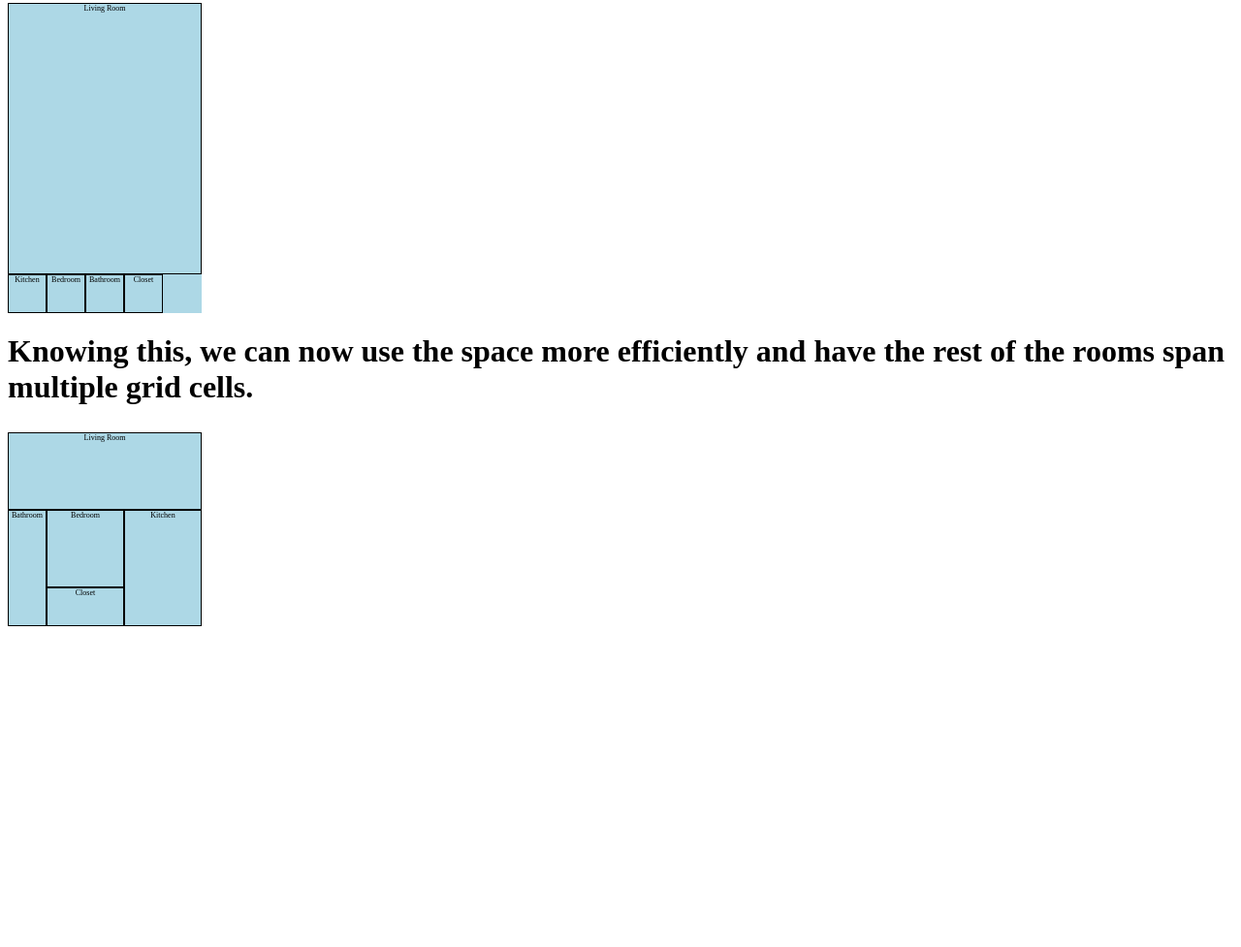
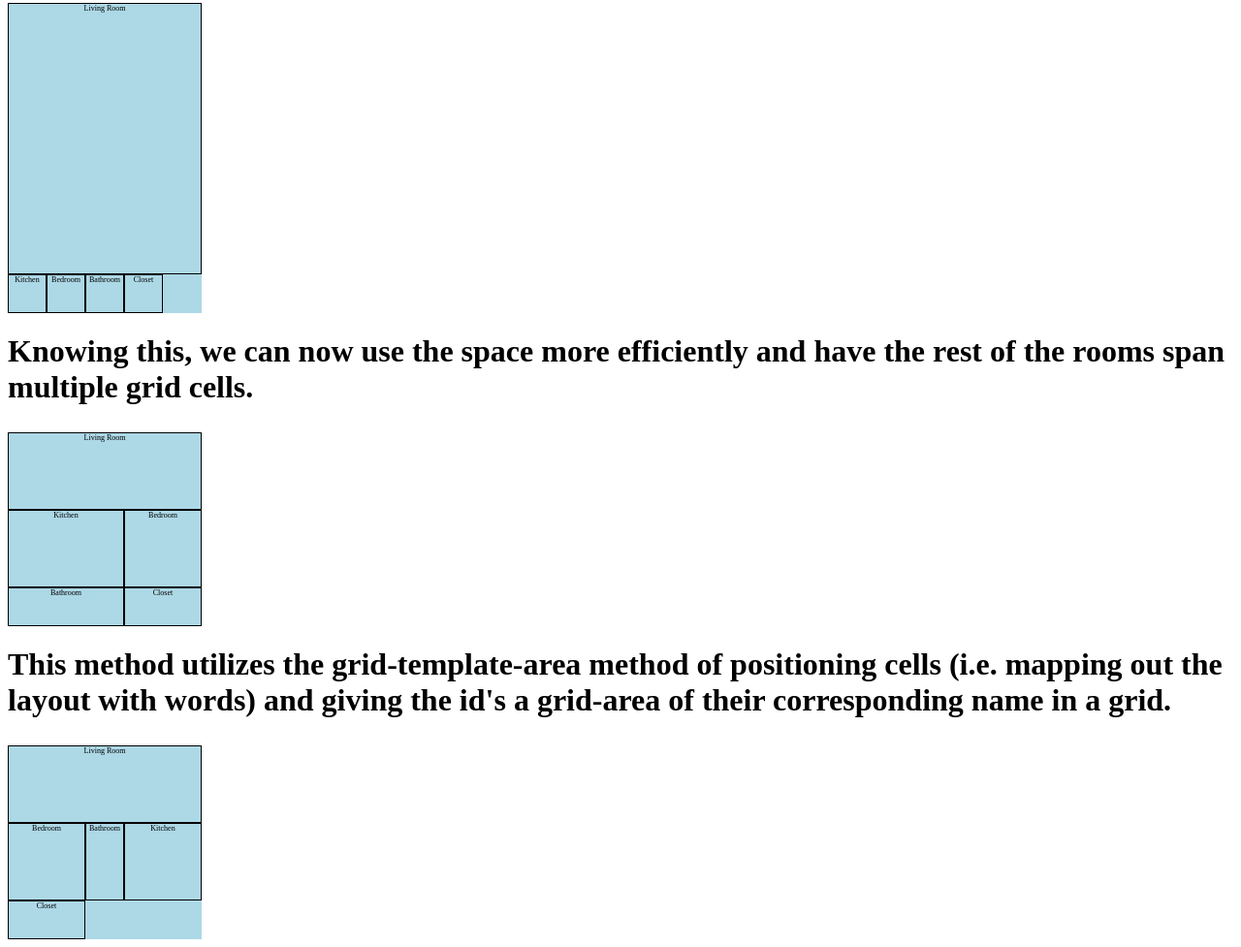
Before and after one commit to JMestre32/odin-lessons, a plain HTML site: page inter-html-css/grid/positioning-grid-elements/index.html in a window 1280 px wide. Shown: the part 500-1477 px from the top of the page at 97% size. Before the commit the page ends 1154 px from the top, so only its background shows below. Drawn offline with Linux system fonts and the light colour scheme.

Commit message:
Add grid template area notes

```diff
--- a/inter-html-css/grid/positioning-grid-elements/index.html
+++ b/inter-html-css/grid/positioning-grid-elements/index.html
@@ -38,6 +38,15 @@
         <div class="second-room" id="second-bedroom">Bedroom</div>
         <div class="second-room" id="second-bathroom">Bathroom</div>
         <div class="second-room" id="second-closet">Closet</div>
-      </div>
+    </div>
+
+    <h1>This method utilizes the grid-template-area method of positioning cells (i.e. mapping out the layout with words) and giving the id's a grid-area of their corresponding name in a grid. </h1>
+    <div class="fourth-container">
+        <div class="room" id="living-room">Living Room</div>
+        <div class="room" id="kitchen">Kitchen</div>
+        <div class="room" id="bedroom">Bedroom</div>
+        <div class="room" id="bathroom">Bathroom</div>
+        <div class="room" id="closet">Closet</div>
+    </div>
 </body>
 </html>
--- a/inter-html-css/grid/positioning-grid-elements/style.css
+++ b/inter-html-css/grid/positioning-grid-elements/style.css
@@ -62,28 +62,78 @@
     grid-row-end: 3;
   }
 
+  /* Take note of the short-hand used here. */
   #second-kitchen {
-    grid-column: 4 / 6;
-    grid-row: 3 / 6;
+    grid-column: 1 / 4;
+    grid-row: 3 / 5;
   }
 
   #second-bedroom {
-    grid-column-start: 2;
-    grid-column-end: 4;
+    grid-column-start: 4;
+    grid-column-end: 6;
     grid-row-start: 3;
     grid-row-end: 5;
   }
 
   #second-bathroom {
     grid-column-start: 1;
-    grid-column-end: 2;
-    grid-row-start: 3;
+    grid-column-end: 4;
+    grid-row-start: 5;
     grid-row-end: 6;
   }
 
   #second-closet {
-    grid-column-start: 2;
-    grid-column-end: 4;
+
+    /* GRID-AREA: grid-row-start / grid-column-start / grid-row-end / grid-column-end */
+
+    grid-area: 5 / 4 / 6 / 6;
+
+    /* Equivalent to this:  */
+    /* grid-column-start: 4;
+    grid-column-end: 6;
     grid-row-start: 5;
-    grid-row-end: 6;
+    grid-row-end: 6; */
   }
+
+/* Fourth example: Using the alternate grid-area method. */
+  /* There is an alternate way to use grid-area which is to meticulously map out the cells one by one by name. */
+  /* One cool feature about this is you can declare empty cells using the '.' character. */
+
+
+  .fourth-container {
+    display: inline-grid;
+    grid-template: 40px 40px 40px 40px 40px / 40px 40px 40px 40px 40px;
+    background-color: lightblue;
+    grid-template-areas:
+      "living-room living-room living-room living-room living-room"
+      "living-room living-room living-room living-room living-room"
+      "bedroom bedroom bathroom kitchen kitchen"
+      "bedroom bedroom bathroom kitchen kitchen"
+      "closet closet . . ."
+  }
+
+  .room {
+    border: 1px solid;
+    font-size: 50%;
+    text-align: center;
+  }
+
+  #living-room {
+     grid-area:  living-room;
+  }
+
+  #kitchen {
+    grid-area: kitchen;
+  }
+
+  #bedroom {
+    grid-area: bedroom;
+  }
+
+  #bathroom {
+    grid-area: bathroom;
+  }
+
+  #closet {
+    grid-area: closet;
+  }
```
